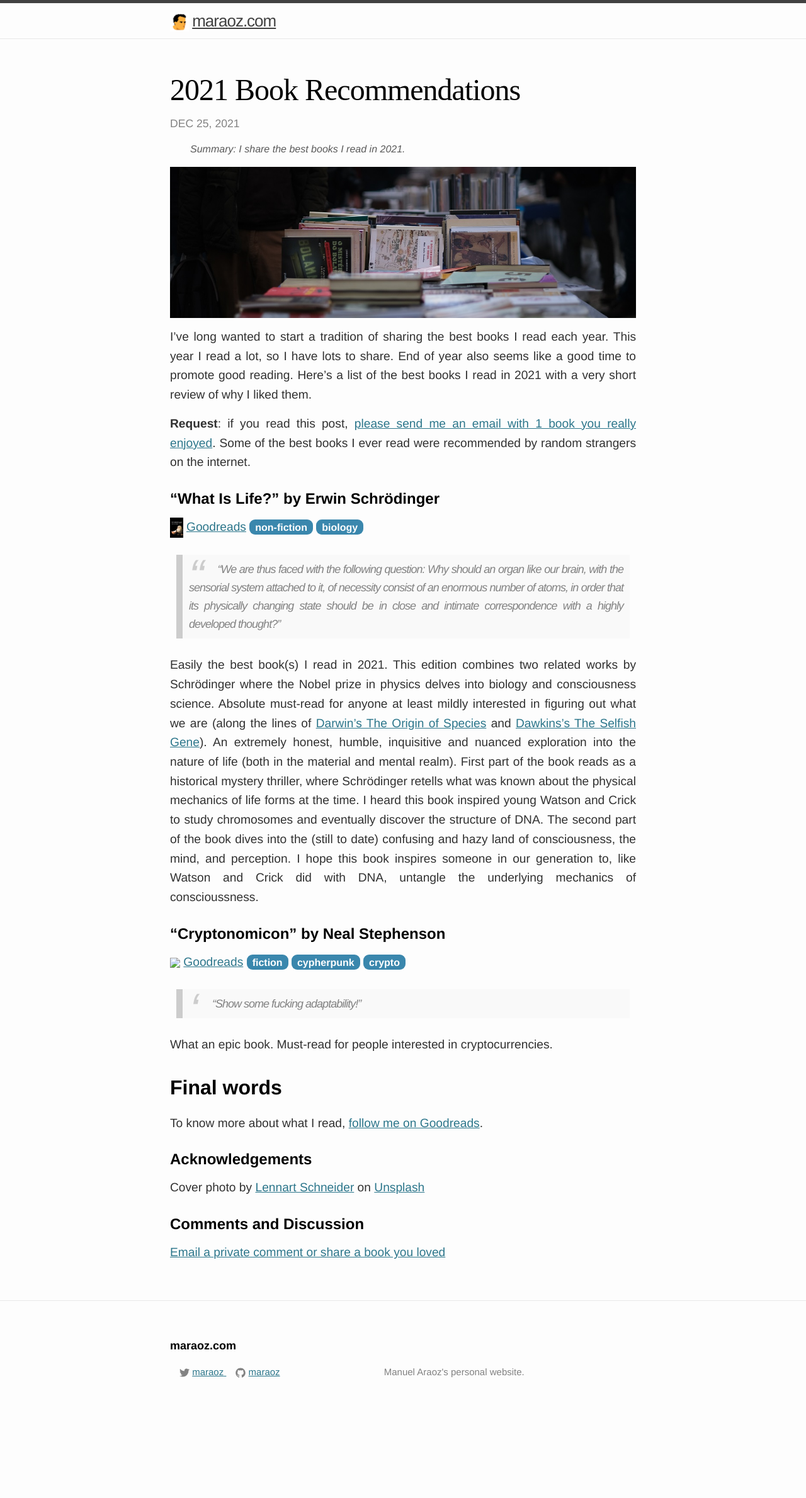
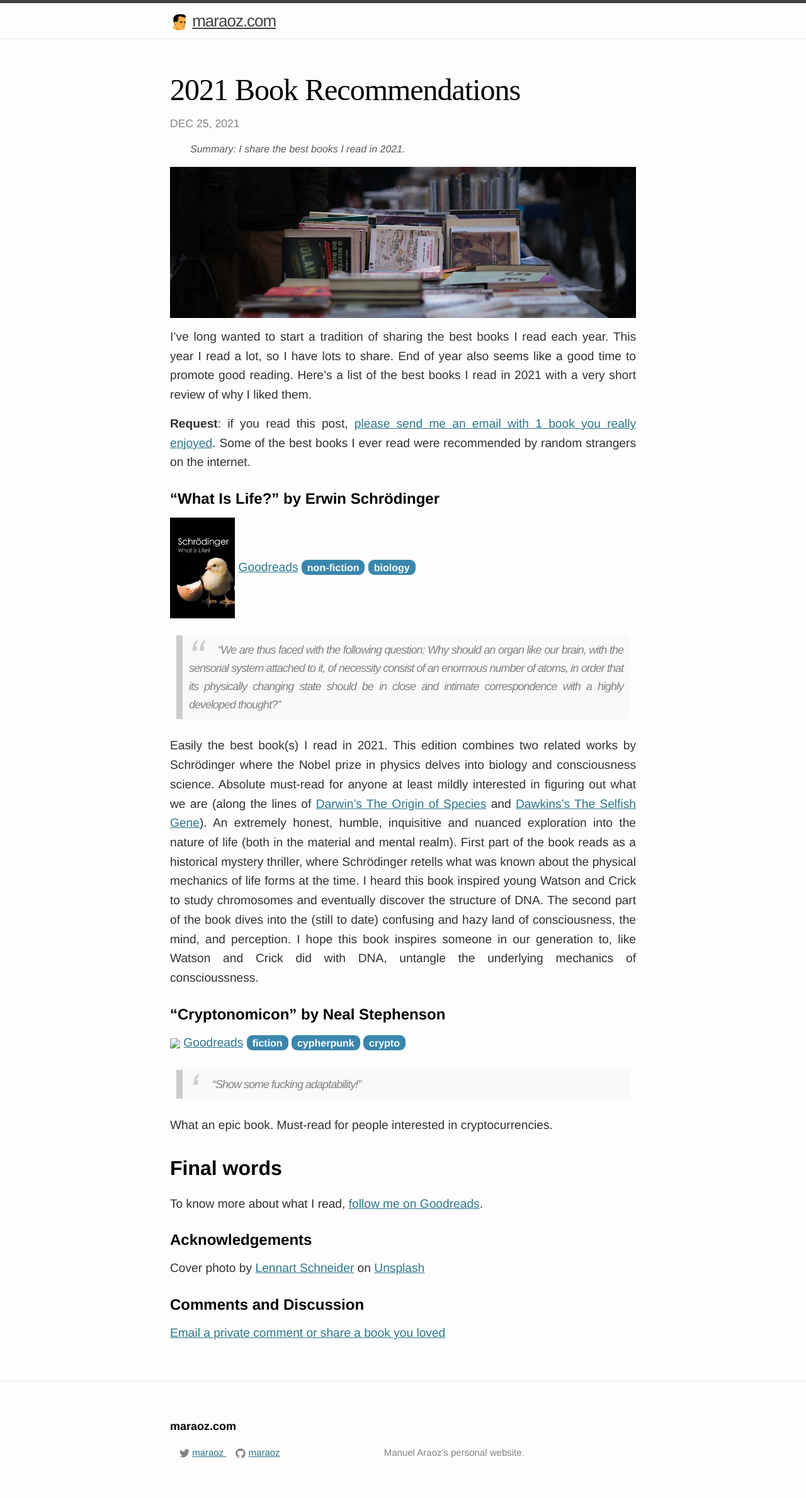
Before and after one commit to tobyornottobe/maraoz.github.io, a Jekyll site: the page built from _posts/2021-12-25-books-2021.md, in a window 1280 px wide. Shown: the whole page at 63% size. Built offline with Jekyll 4.4.1, drawn with Linux system fonts in a browser that asks for light colours; before the commit the page ends 2251 px from its top, so only the background shows below that.

Commit message:
Update style-8d2604eadc9740ecb3f28c496b1859226d76285f.css

```diff
--- a/css/style-8d2604eadc9740ecb3f28c496b1859226d76285f.css
+++ b/css/style-8d2604eadc9740ecb3f28c496b1859226d76285f.css
@@ -222,7 +222,7 @@
 }
 
 .book {
-  max-height: 2rem;
+  max-height: 10rem;
 }
 
 .badge {
```
